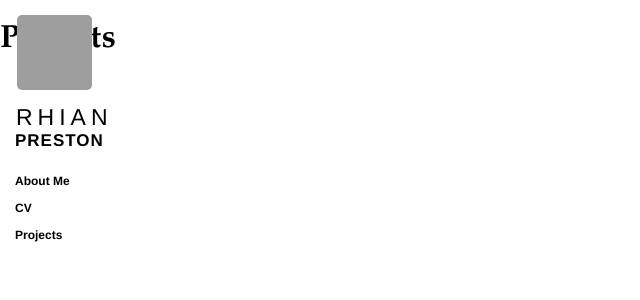
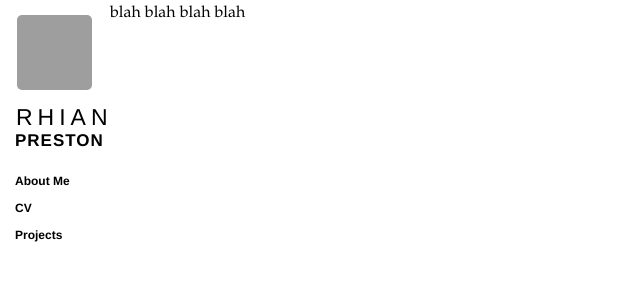
Before and after one commit to reakain/professional-page, a Jekyll site: the page built from projects.md, in a window 1280 px wide. Shown: the top 300 px of the page, without its empty margins (0-640 px from the left). Built offline with Jekyll 4.4.1, drawn with Linux system fonts in a browser that asks for light colours; nearby versions of some CDN libraries; our own code applies the rules of GitHub Pages for plain Markdown files.

Commit message:
adjusting~

```diff
--- a/_layouts/layout.html
+++ b/_layouts/layout.html
@@ -3,7 +3,9 @@
 {% include head.html %}
 <body>
   {% include sidebar.html %}
+  <section class="content">
   {{ content }}
+</section>
 </body>
 
 </html>
--- a/index.html
+++ b/index.html
@@ -14,3 +14,4 @@
     {% endfor %}
   </ul>
 </section>
+-->
--- a/projects.md
+++ b/projects.md
@@ -1,5 +1,7 @@
 ---
 layout: layout
+title: Projects
 ---
 
-# Projects
+
+blah blah blah blah
```
Also changed, not shown: other parts of index.html (+1 -1 lines), about.md (+1 -0 lines).
